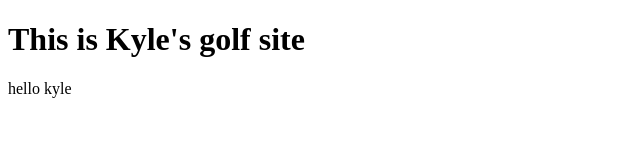
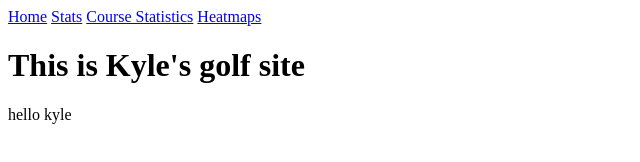
Before and after one commit to kpulek/site, a plain HTML site: page index.html in a window 1280 px wide. Shown: the whole page, without its empty margins (0-640 px from the left). Drawn offline with Linux system fonts and the light colour scheme.

Commit message:
Update index.html

```diff
--- a/index.html
+++ b/index.html
@@ -5,6 +5,12 @@
 </head>
 
 <body>
+	<div class='topnav'>
+		<a class='active' href='#home'>Home</a>
+		<a href='#stats'>Stats</a>
+		<a href='#coursestats'>Course Statistics</a>
+		<a href='#heatmaps'>Heatmaps</a>
+	</div>
     <h1>This is Kyle's golf site</h1>
      <p> hello kyle </p>
 </body>
```
